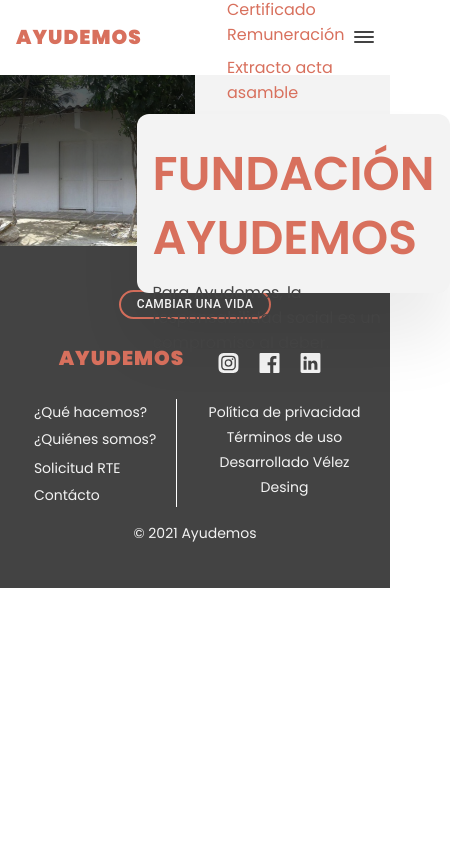
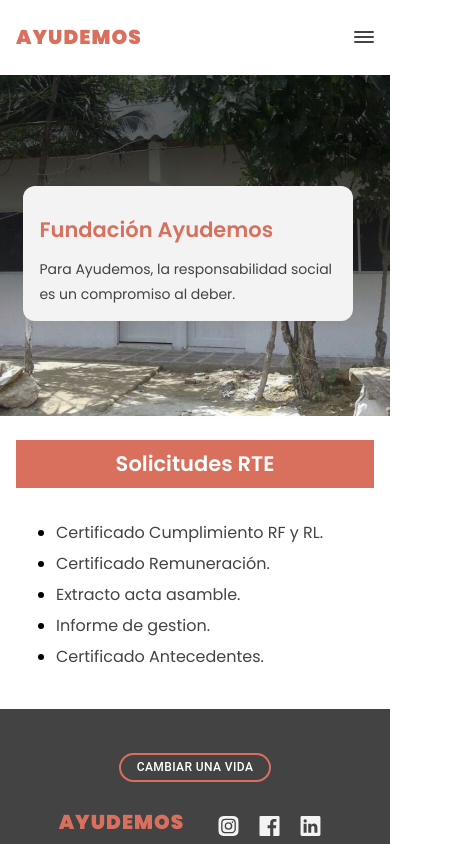
Before and after one commit to melendez-dev/help-us, a Next.js app: page /request in a window 390 px wide. Shown: the top 844 px of the page, 450 px wide, since content can reach past the window. Built offline with nearby package versions, Linux system fonts and the light colour scheme.

Commit message:
feature: finish responsive on request page

```diff
--- a/src/components/common/Request/Request.js
+++ b/src/components/common/Request/Request.js
@@ -13,7 +13,11 @@ import Image from "next/image";
 // slider
 import { Fade } from "react-slideshow-image";
 
+// redux
+import { useSelector } from "react-redux";
+
 export default function Request() {
+  const movil = useSelector((state) => state.movil.value);
   const fadeImages = [
     {
       url: "/images/SecondSlider/slider_one.png",
@@ -25,8 +29,18 @@ export default function Request() {
   return (
     <Box>
       <Grid container>
-        <Grid item xs={6}>
-          <Fade arrows={false} autoplay={true} duration={3000} infinite={true}>
+        <Grid item xs={12} md={6}>
+          <Box
+            style={{
+              position: "relative",
+            }}
+          >
+            <Fade
+              arrows={false}
+              autoplay={true}
+              duration={3000}
+              infinite={true}
+            >
               {fadeImages.map((fadeImage, index) => (
                 <div className="each-fade" key={index}>
                   <div className="image-container">
@@ -41,8 +55,102 @@ export default function Request() {
                 </div>
               ))}
             </Fade>
+            {movil && (
+              <Box
+                style={{
+                  position: "absolute",
+                  zIndex: 10,
+                  top: "15%",
+                  left: "6%",
+                }}
+              >
+                <CardBox
+                  title="Fundación Ayudemos"
+                  colorText="#434343"
+                  desc="Para Ayudemos, la responsabilidad social es un compromiso al deber."
+                  height="135px"
+                  width="90%"
+                  background="#F3F3F3	"
+                  boxShadow="0px 48px 64px rgba(0, 0, 0, 0.08)"
+                  container={true}
+                />
+              </Box>
+            )}
+            {movil && (
+              <Container
+                style={{
+                  marginTop: "24px",
+                }}
+              >
+                <Box
+                  style={{
+                    padding: "8px 24px",
+                    height: "48px",
+                    background: "#D8705D",
+                    textAlign: "center",
+                  }}
+                >
+                  <Typography color="#fff" variant="h3-bold">
+                    Solicitudes RTE
+                  </Typography>
+                </Box>
+                <Box mt={4} mb={5}>
+                  <Box>
+                    <ul>
+                      <li
+                        style={{
+                          marginTop: "6px",
+                        }}
+                      >
+                        <Typography variant="p" color="#434343">
+                          Certificado Cumplimiento RF y RL.
+                        </Typography>
+                      </li>
+                      <li
+                        style={{
+                          marginTop: "6px",
+                        }}
+                      >
+                        <Typography variant="p" color="#434343">
+                          Certificado Remuneración.
+                        </Typography>
+                      </li>
+                      <li
+                        style={{
+                          marginTop: "6px",
+                        }}
+                      >
+                        <Typography variant="p" color="#434343">
+                          Extracto acta asamble.
+                        </Typography>
+                      </li>
+                      <li
+                        style={{
+                          marginTop: "6px",
+                        }}
+                      >
+                        <Typography variant="p" color="#434343">
+                          Informe de gestion.
+                        </Typography>
+                      </li>
+                      <li
+                        style={{
+                          marginTop: "6px",
+                        }}
+                      >
+                        <Typography variant="p" color="#434343">
+                          Certificado Antecedentes.
+                        </Typography>
+                      </li>
+                    </ul>
+                  </Box>
+                </Box>
+              </Container>
+            )}
+          </Box>
         </Grid>
-        <Grid item xs={6}>
+        {!movil && (
+          <Grid item xs={0} md={6}>
             <Box
               style={{
                 background: "#F3F3F3",
@@ -110,6 +218,7 @@ export default function Request() {
               </Box>
             </Box>
           </Grid>
+        )}
       </Grid>
     </Box>
   );
--- a/src/components/shared/Cards/CardBox.js
+++ b/src/components/shared/Cards/CardBox.js
@@ -1,4 +1,7 @@
 import { Box, Grid, Typography, Container } from "@mui/material";
+
+// redux
+import { useSelector } from "react-redux";
 export default function CardBox({
   title,
   desc,
@@ -10,6 +13,7 @@ export default function CardBox({
   container = false,
 }) {
   const ComponentCustom = container ? Container : Box;
+  const movil = useSelector((state) => state.movil.value);
   return (
     <Box
       style={{
@@ -30,7 +34,7 @@ export default function CardBox({
               paddingTop: container ? "20px" : undefined,
             }}
           >
-            <Typography variant="h1-bold" color="#D8705D">
+            <Typography variant={movil ? "h3-bold" : "h1-bold"} color="#D8705D">
               {title}
             </Typography>
           </ComponentCustom>
@@ -42,7 +46,7 @@ export default function CardBox({
             marginTop: container ? "10px" : undefined,
           }}
         >
-          <Typography variant="p" color={colorText}>
+          <Typography variant={movil ? "p-small" : "p"} color={colorText}>
             {desc}
           </Typography>
         </ComponentCustom>
```
Lines whose indentation alone changed are shown as unchanged.
